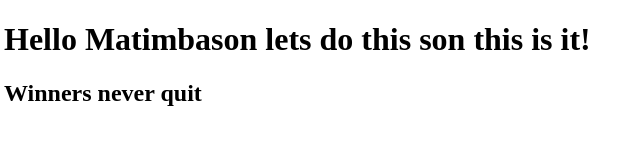
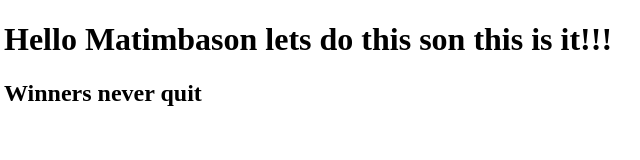
Before and after one commit to Matimbason/coursera-test, a plain HTML site: page site/index.html in a window 1280 px wide. Shown: the full height of the page, 4-644 px from the left. Drawn offline with Linux system fonts and the light colour scheme.

Commit message:
additionss

```diff
--- a/site/index.html
+++ b/site/index.html
@@ -6,7 +6,7 @@
 	<title>Hello Matimba!</title>
 </head>
 <body>
-<h1>Hello Matimbason lets do this son this is it!</h1>
+<h1>Hello Matimbason lets do this son this is it!!!</h1>
 <h2>Winners never quit</h2>
 </body>
 </html>
```
